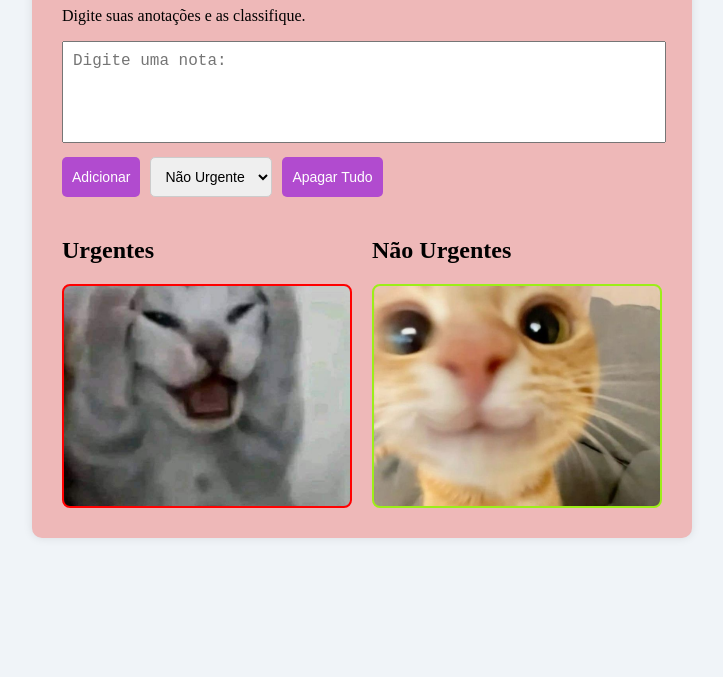
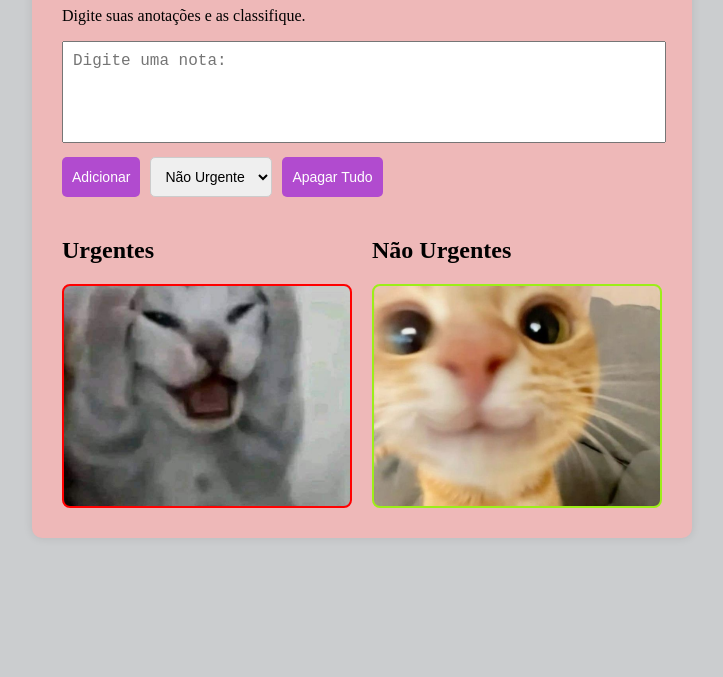
Before and after one commit to marimum000/Projeto-de-notas, a plain HTML site: page index.html in a window 1280 px wide. Shown: the part 123-800 px from the top of the page, without its empty margins (278-1001 px from the left). Drawn offline with Linux system fonts and the light colour scheme.

Commit message:
alterei again

```diff
--- a/atvd.css
+++ b/atvd.css
@@ -15,7 +15,7 @@
 }
 
 body {
-  background-color: #f0f4f8;
+  background-color: #cbcdcf;
   margin: 0;
   padding: 20px;
 }
```
